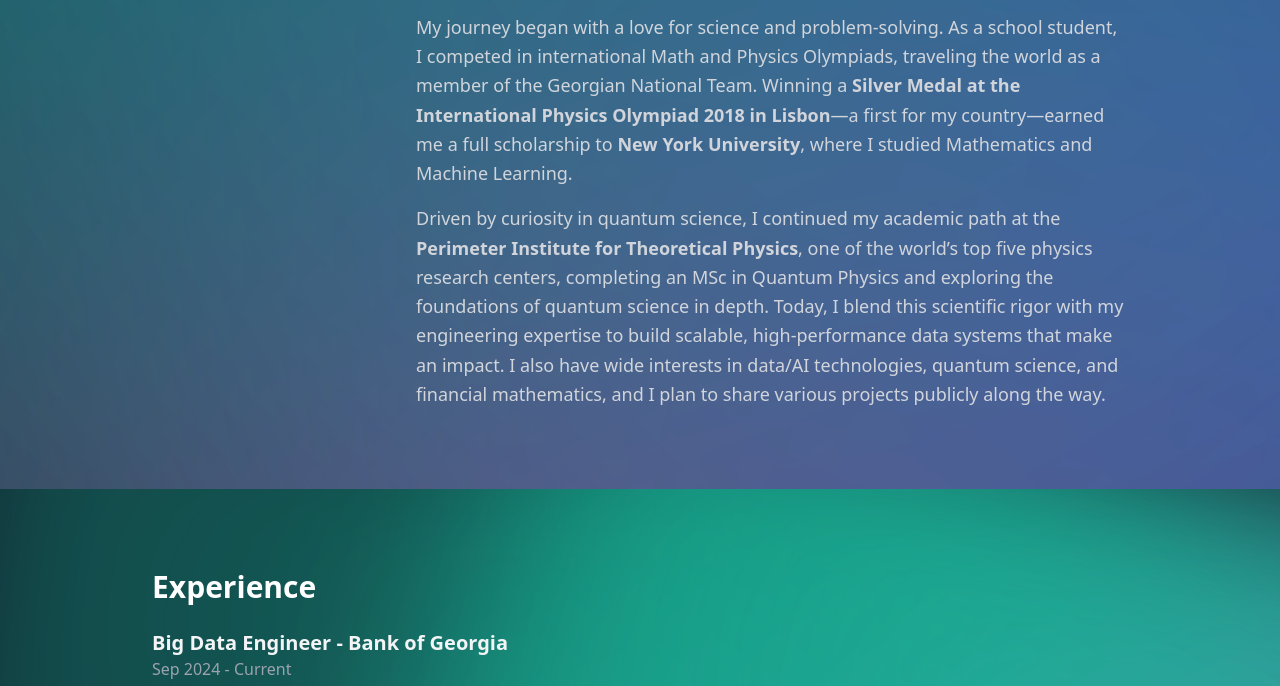
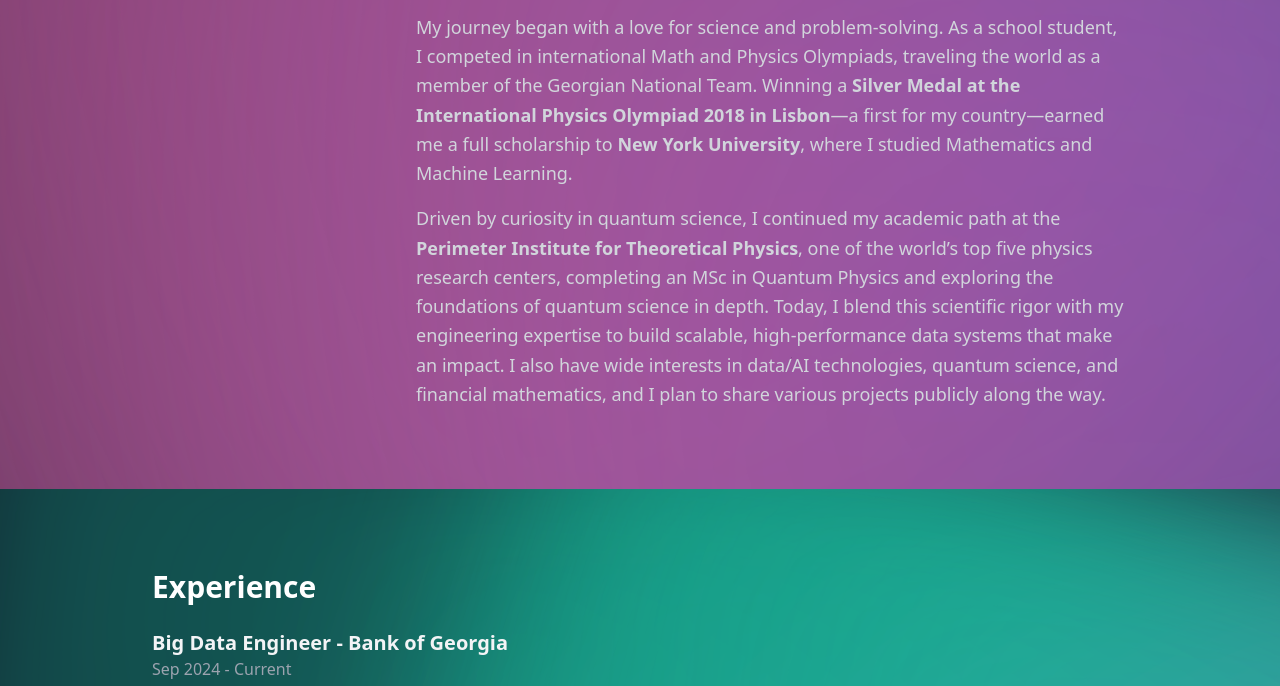
Before and after one commit to ZJashi/zurabjashi.github.io, a plain HTML site: page index.html in a window 1280 px wide. Shown: the part 604-1290 px from the top of the page. Drawn offline with nearby package versions, Linux system fonts and the light colour scheme.

Commit message:
Update aurora.css

```diff
--- a/aurora.css
+++ b/aurora.css
@@ -9,9 +9,10 @@
   height: 200%;
   top: -50%;
   left: -50%;
-  background: radial-gradient(circle at 20% 20%, rgba(0,180,160,0.25), transparent 70%),
-    radial-gradient(circle at 80% 40%, rgba(80,140,255,0.25), transparent 70%),
-    radial-gradient(circle at 50% 80%, rgba(200,80,160,0.2), transparent 70%);
+  background: radial-gradient(circle at 25% 25%, rgba(220,90,160,0.25), transparent 70%),
+    radial-gradient(circle at 70% 40%, rgba(160,80,220,0.25), transparent 70%),
+    radial-gradient(circle at 50% 75%, rgba(250,120,190,0.2), transparent 70%),
+    radial-gradient(circle at 80% 20%, rgba(90,200,255,0.1), transparent 70%);
   animation: moveAuroraAbout 22s infinite alternate ease-in-out;
   filter: blur(70px);
   z-index: 0;
```
